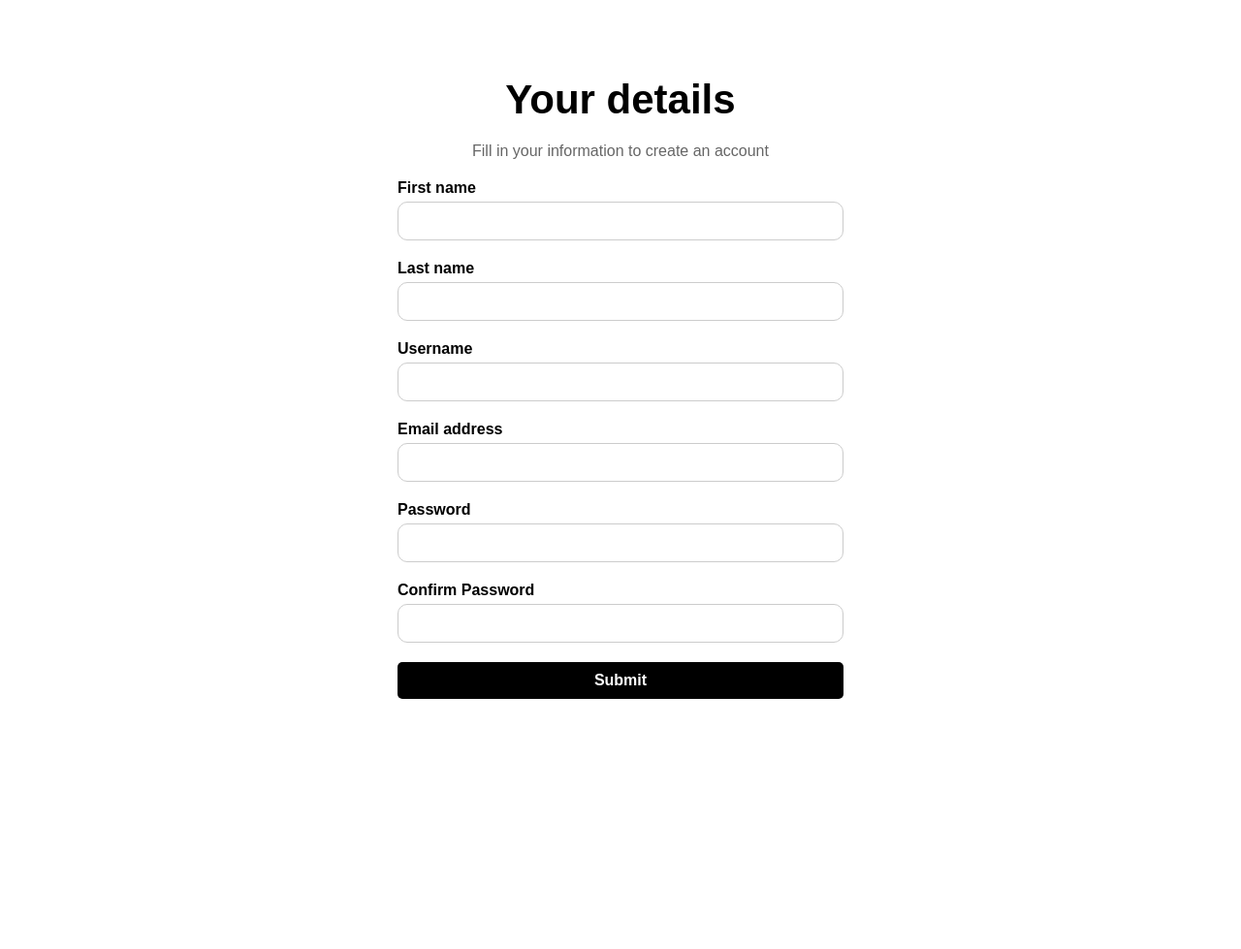
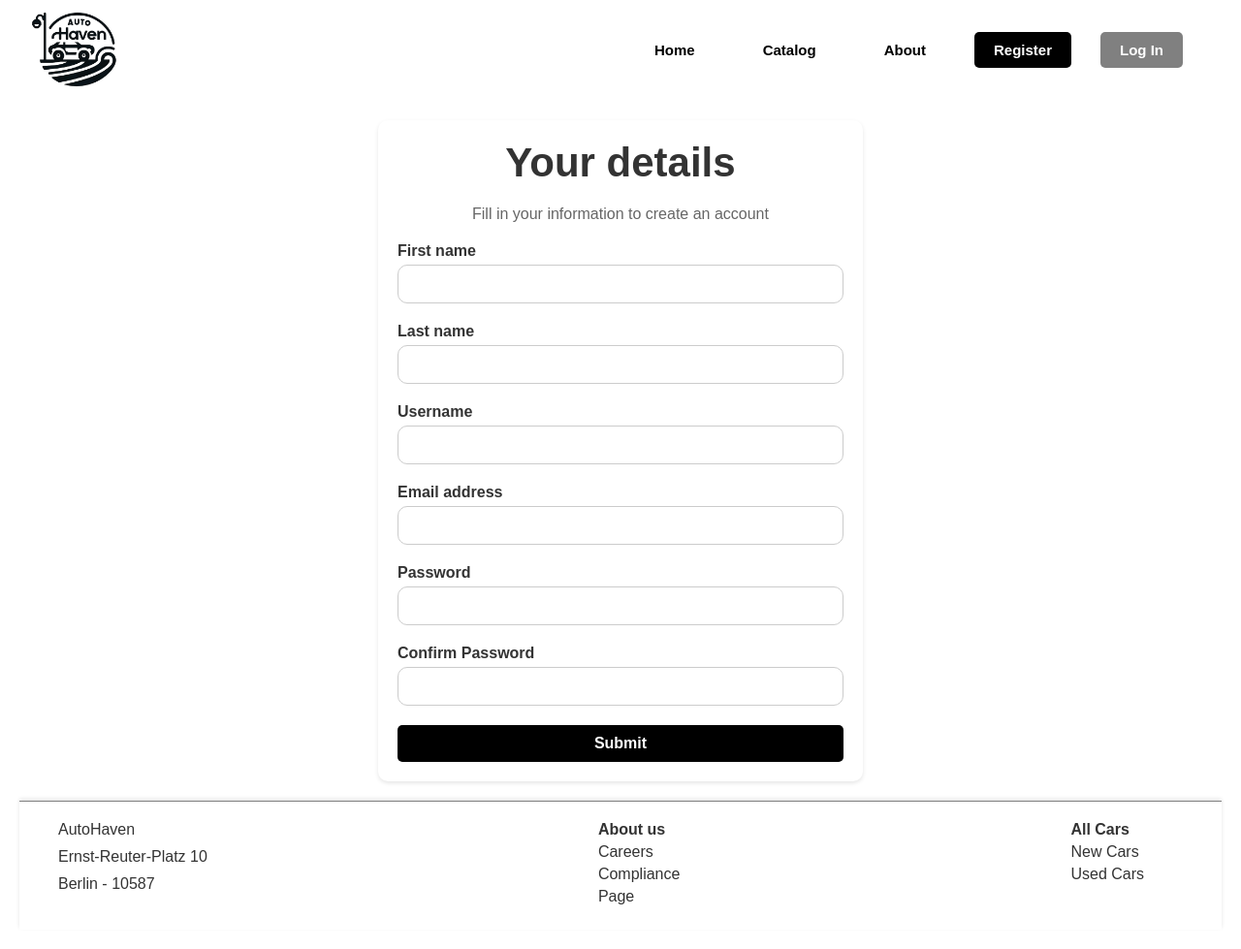
Before and after one commit to burakkagann/autohaven, a Django app: page /register/ in a window 1280 px wide. Shown: the whole page at 97% size. Before the commit the page ends 721 px from the top, so only its background shows below. Run offline with Django 5.2, Linux system fonts and the light colour scheme.

Commit message:
header and footer added

```diff
--- a/autohaven/autohaven_app/templates/signup.html
+++ b/autohaven/autohaven_app/templates/signup.html
@@ -1,7 +1,8 @@
-<!DOCTYPE html>
-<html>
-<head>
-    <title>Sign Up</title>
+{% extends "base.html" %}
+
+{% block title %}Sign Up{% endblock %}
+
+{% block pageStyles %}
 <style>
     * {
         margin: 0;
@@ -11,11 +12,23 @@
 
     body {
         font-family: Arial, sans-serif;
+        min-height: 100vh;
+        background-color: #fff;
+        display: flex;
+        flex-direction: column;
+    }
+
+    header, footer {
+        flex-shrink: 0;
+    }
+
+    main {
+        flex-grow: 1;
         display: flex;
         justify-content: center;
         align-items: center;
-            min-height: 100vh;
-            background-color: #fff;
+        padding: 20px;
+        flex-direction: column;
     }
 
     .container {
@@ -25,6 +38,8 @@
         padding: 20px;
         border-radius: 10px;
         text-align: center;
+        box-shadow: 0 2px 4px rgba(0,0,0,0.1);
+        margin-bottom: 20px; /* Ensure there's space between the form and footer */
     }
 
     .container h2 {
@@ -107,78 +122,38 @@
         background: none;
     }
 
-        .popup-background {
-            display: {% if showConf %}block{% else %}none{% endif %};
-            position: fixed;
-            z-index: 1;
-            left: 0;
-            top: 0;
+    .footer {
+        background-color: #fff;
+        padding: 20px 40px;
+        box-shadow: 0 -2px 4px rgba(0, 0, 0, 0.1);
+        display: flex;
+        justify-content: space-between;
+        align-items: flex-start;
+        margin-top: auto;
         width: 100%;
-            height: 100%;
-            overflow: auto;
-            background-color: rgba(0, 0, 0, 0.4);
-            backdrop-filter: blur(2px);
+        border-top: 1px solid gray;
+    }
+    .footer div {
+        margin-right: 40px;
+    }
+    .footer p {
+        margin: 0 0 10px;
+        color: #333;
+    }
+    .footer a {
+        text-decoration: none;
+        color: #333;
+        display: block;
+        margin-bottom: 5px;
+    }
+    .footer .bold {
+        font-weight: bold;
     }
 
-        .popup-wrapper {
-            display: flex;
-            justify-content: center;
-            align-items: center;
-            width: 100%;
-            height: 100%;
-        }
+</style>
+{% endblock %}
 
-        .popup-body {
-            display: flex;
-            flex-direction: column;
-            background-color: #fefefe;
-            margin: 15px;
-            padding: 30px;
-            width: 80%;
-            height: 30%;
-            max-width: 600px;
-            justify-content: space-between;
-            align-items: center;
-            border-radius: 20px;
-            box-shadow: 0 8px 8px 0 rgba(0, 0, 0, 0.5);
-            text-align: center;
-        }
-
-        .popup-title {
-            font-size: 3rem;
-            font-weight: 600;
-            margin-bottom: 10px;
-            color: black;
-            align-items: center;
-        }
-
-        .popup-message {
-            font-size: 1rem;
-            margin-bottom: 20px;
-            color: gray;
-        }
-
-        .popup-button {
-            padding: 10px 20px;
-            background-color: black;
-            color: white;
-            border: none;
-            border-radius: 5px;
-            cursor: pointer;
-            width: 90%;
-        }
-
-        .popup-button:hover {
-            background-color: rgb(70, 70, 70);
-        }
-
-        .popup-button:hover {
-            background-color: #000000;
-        }
-    </style>
-
-</head>
-<body>
+{% block content %}
 <div class="container">
     <h2>Your details</h2>
     <p>Fill in your information to create an account</p>
@@ -215,24 +190,22 @@
     </form>
 </div>
 
-    <div id="popup" class="popup-background">
-        <div class="popup-wrapper">
-            <div class="popup-body">
-                    <l class="popup-title">{{confirmationTitle}}</l>
-                    <l class="popup-message">{{confirmationMessage}}</l>
-                <button class="popup-button" onClick="popupClose()">{{ confirmationButton }}</button>
+<footer class="footer">
+    <div>
+        <p>AutoHaven</p>
+        <p>Ernst-Reuter-Platz 10</p>
+        <p>Berlin - 10587</p>
     </div>
+    <div>
+        <a href="#" class="bold">About us</a>
+        <a href="#">Careers</a>
+        <a href="#">Compliance</a>
+        <a href="#">Page</a>
     </div>
+    <div>
+        <a href="#" class="bold">All Cars</a>
+        <a href="#">New Cars</a>
+        <a href="#">Used Cars</a>
     </div>
-
-    <script>
-        function popupClose() {
-            let redirectUrl = '{{ confirmationRedirectURL|default:""|escapejs }}';
-            document.getElementById('popup').style.display = 'none';
-            if (redirectUrl) {
-                window.location.href = redirectUrl;
-            }
-        }
-    </script>
-</body>
-</html>
+</footer>
+{% endblock %}
```
Also changed, not shown: autohaven/autohaven_app/migrations/0012_seller_alter_listing_mileage.py (deleted), autohaven/autohaven_app/templates/base.html (line endings or trailing spaces). Lines whose indentation alone changed are shown as unchanged.
